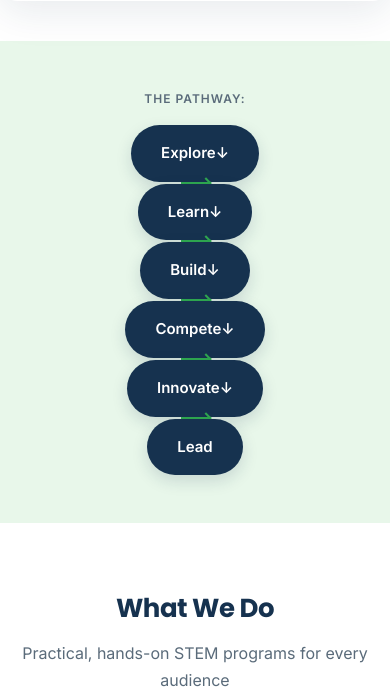
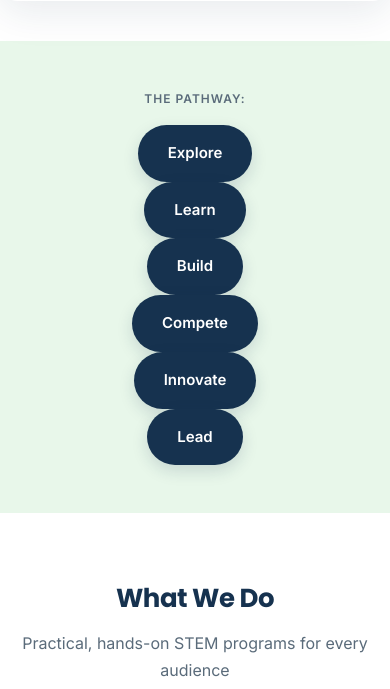
Before and after one commit to MarthaMuronji/Mindset-Coders, a Django app: page / in a window 390 px wide. Shown: the part 1052-1741 px from the top of the page. Run offline with Django 5.2, Linux system fonts and the light colour scheme.

Commit message:
Hide desktop connectors on mobile pathway, make down-arrows visible

```diff
--- a/static/css/style.css
+++ b/static/css/style.css
@@ -653,6 +653,10 @@
         font-size: 26px;
     }
 
+    .pathway-connector{
+        display: none;
+    }
+
     .pathway-steps {
         flex-direction: column;
         align-items: center;
@@ -660,11 +664,15 @@
 
     .pathway-step:not(:last-child)::after {
     content: '↓';
+    position: absolute;
     right: auto;
     top: auto;
     bottom: -24px;
     left: 50%;
     transform: translateX(-50%);
+    font-size: 18px;
+    color: var(--green);
+    font-weight: 700;
 }
 
     .stats-row {
```
Lines whose indentation alone changed are shown as unchanged.
